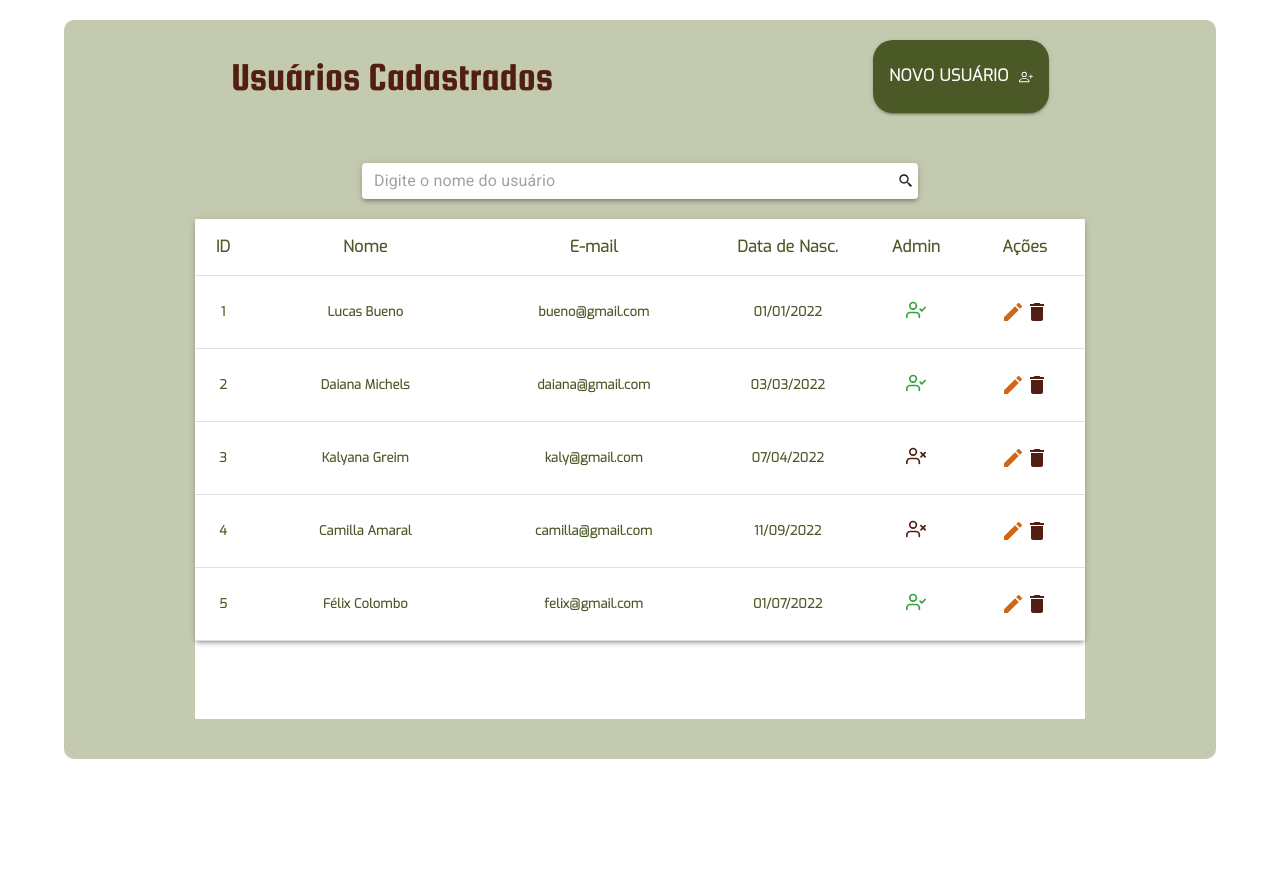
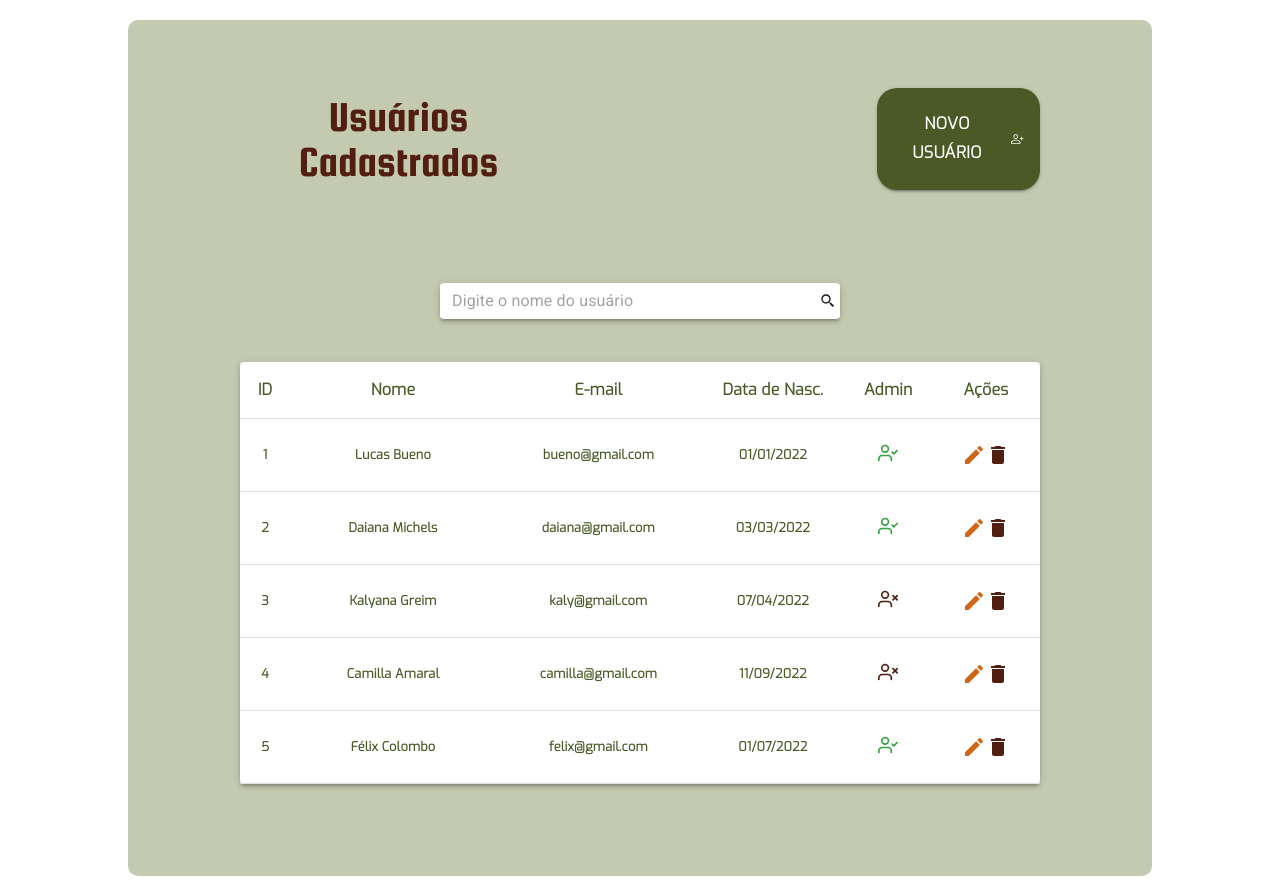
Before and after one commit to DEVin-Involves-PariPassu/M3P2-DEVinHortifruti-FrontEnd, a React (Create React App) app: page /usuarios in a window 1280 px wide. Before the commit the page ends 800 px from the top, so only its background shows below. Built offline with nearby package versions, Linux system fonts and the light colour scheme.

Commit message:
fix: corrige estilo da pagina lista usuarios

```diff
--- a/src/App.css
+++ b/src/App.css
@@ -8,6 +8,9 @@ Fontes da logo:
 Para usar as cores da paleta, declarar assim como o exemplo:
 background-color: var(--verde-secundario);
 */
+
+/* - ESTILO GLOBAL - */
+
 :root {
   --verde-primario: #36a23f;
   --verde-secundario: #c4caaf;
@@ -15,6 +18,7 @@ background-color: var(--verde-secundario);
   --laranja-primario: #f59b16;
   --laranja-secundario: #d06618;
   --marrom-apoio: #521e12;
+  text-align: -webkit-center;
 }
 
 * {
@@ -25,16 +29,11 @@ h1 {
   color: var(--marrom-apoio);
   font-family: "Squada One", cursive;
   font-weight: lighter;
-  font-size: 30pt;
+  font-size: 2.7rem;
 }
 
 h3 {
   font-family: "Exo", sans-serif;
-}
-
-.pg-background {
-  display: flex;
-  justify-content: center;
 }
 
 .pg-container {
@@ -43,14 +42,20 @@ h3 {
   flex-direction: column;
   align-items: center;
   justify-content: space-between;
-  width: 90%;
+  width: 80%;
+  height: 80%;
   margin: 20px;
   border-radius: 10px;
   padding: 20px;
 }
-.tb-container {
-  background-color: white;
-  width: 80%;
-  height: 500px;
-  margin: 20px;
+
+/* - LISTA DE USUÁRIOS - */
+
+.secao-usuarios {
+  width: 800px;
+  display: flex;
+  flex-direction: column;
+  gap: 2.7rem;
+  margin-top: 3rem;
+  margin-bottom: 4.5rem;
 }
--- a/src/pages/Usuarios/List/index.js
+++ b/src/pages/Usuarios/List/index.js
@@ -1,31 +1,25 @@
 import React from "react";
+import InputSearch from "components/InputSearch";
+import UsuarioList from "components/UsuarioList";
 import ListHeader from "components/ListHeader";
-import InputSearch from "components/InputSearch";
 import { useNavigate } from "react-router";
-import UsuarioList from "components/UsuarioList";
 
 function UsuarioListPage() {
   const navigate = useNavigate();
 
   return (
-    <div className="pg-background">
-      <div className="pg-container">
-        <ListHeader
-          paginaAtual="usuarios"
-          onClick={() => navigate("/usuarios/novo")}
-        ></ListHeader>
+    <div className="pg-container">
+        <section className="secao-usuarios">
+          <ListHeader
+            paginaAtual="usuarios"
+            onClick={() => navigate("/usuarios/novo")}
+          />
 
-        <InputSearch
-          placeholder="Digite o nome do usuário"
-          onChange={""}
-          className="search-usuario"
-        />
+          <InputSearch placeholder={"Digite o nome do usuário"} onChange={""} />
 
-        <div className="tb-container">
           <UsuarioList />
-        </div>
+        </section>
       </div>
-    </div>
   );
 }
 
```
